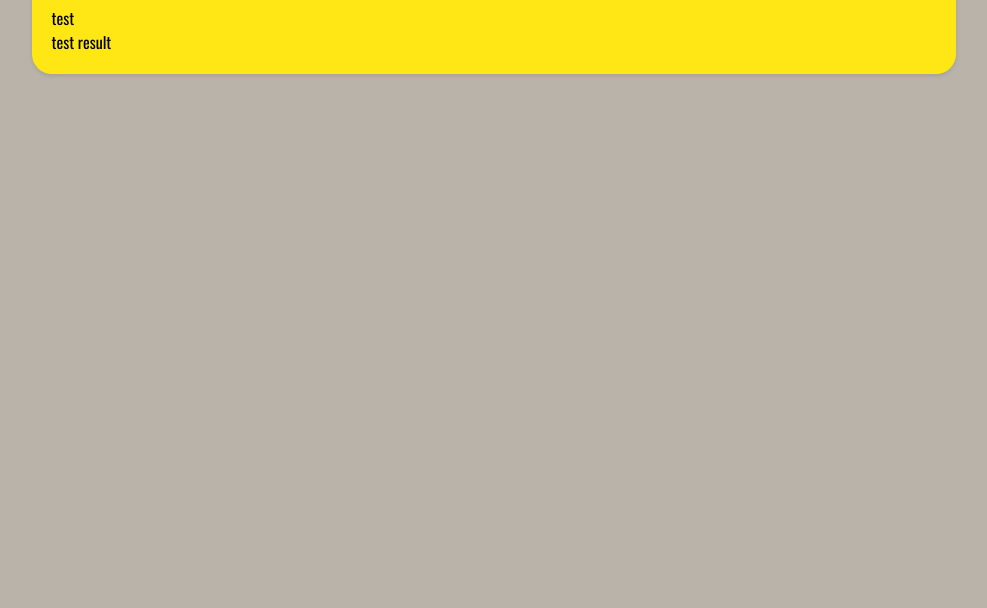
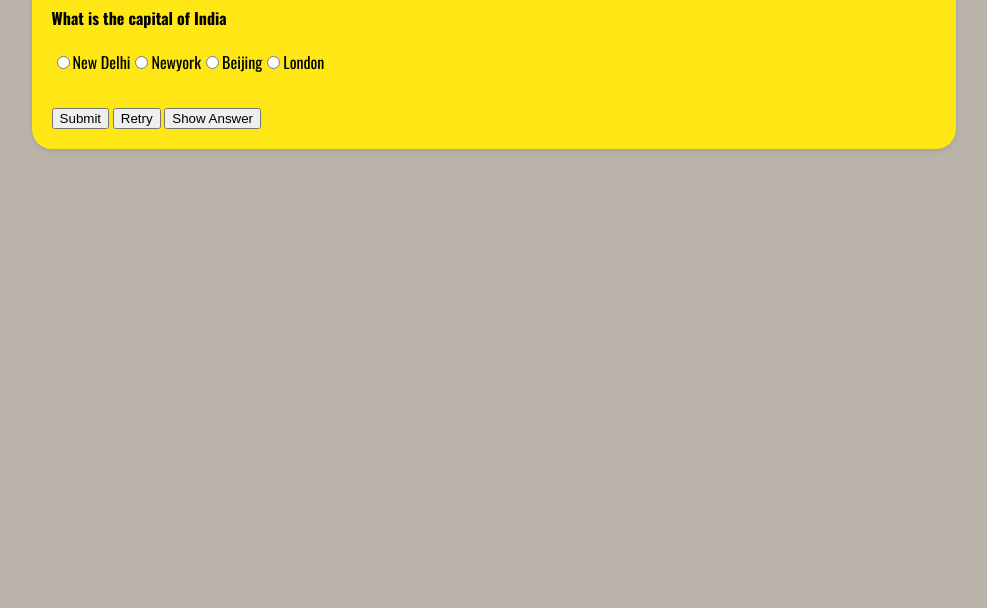
Before and after one commit to Abbeyjp/quiz, a plain HTML site: page index.html in a window 1280 px wide. Shown: the part 192-800 px from the top of the page, without its empty margins (146-1133 px from the left). Drawn offline with nearby package versions, Linux system fonts and the light colour scheme.

Commit message:
Displayed the question and answer in respective container. Added different buttons

```diff
--- a/asset/css/style.css
+++ b/asset/css/style.css
@@ -19,3 +19,11 @@ body {
 h1 {
   text-align: center;
 }
+.question {
+  font-weight: bold;
+  margin-bottom: 20px;
+}
+
+.options {
+  margin-bottom: 30px;
+}
--- a/index.html
+++ b/index.html
@@ -10,11 +10,14 @@
   <div class="container">
     <h1>Quiz</h1>
 
-    <div id="question">test</div>
+    <div id="question"></div>
 
-    <div id="manswers" class="manswers">test result</div>
+    <div id="manswer" class="manswer"></div>
 
+    <button id="submit" class="button">Submit</button>
+    <button id="retry">Retry</button>
+    <button id="showAnswer">Show Answer</button>
   </div>
+  <script src="index.js"></script>
 </body>
-
 </html>
--- a/index.js
+++ b/index.js
@@ -15,7 +15,7 @@ const quizData = [
     answer: 'France',
   },
   {
-    question: 'What is the tallest mountain in the world?',
+    question: 'What is the name of the tallest mountain in the world?',
     options: ['Mount Everest', 'K2', 'Kangchenjunga', 'Makalu'],
     answer: 'Mount Everest',
   },
@@ -57,7 +57,7 @@ const quizData = [
       'Manchester United F.C.',
       'Liverpool F.C.',
     ],
-    answer: 'Whale Shark',
+    answer: 'Manchester United F.C.',
   },
   {
     question: 'Which animal has genetics almost similar to that of the human?',
@@ -69,3 +69,54 @@ const quizData = [
 
 const quizContainer = document.getElementById('question');
 const resultContainer = document.getElementById('manswer');
+const submitButton = document.getElementById('submit');
+const retryButton = document.getElementById('retry');
+const showAnswerButton = document.getElementById('showAnswer');
+
+
+
+
+let currentQuestion = 0;
+let score = 0;
+let incorrectAnswers = [];
+
+function shuffleArray(array) {
+  for (let i = array.length - 1; i > 0; i--) {
+    const j = Math.floor(Math.random() * (i + 1));
+    [array[i], array[j]] = [array[j], array[i]];
+  }
+}
+function displayQuestion() {
+  const questionData = quizData[currentQuestion];
+
+  const questionElement = document.createElement('div');
+  questionElement.className = 'question';
+  questionElement.innerHTML = questionData.question;
+
+  const optionsElement = document.createElement('div');
+  optionsElement.className = 'options';
+
+  const shuffledOptions = [...questionData.options];
+  shuffleArray(shuffledOptions);
+
+  for (let i = 0; i < shuffledOptions.length; i++) {
+    const option = document.createElement('label');
+    option.className = 'option';
+
+    const radio = document.createElement('input');
+    radio.type = 'radio';
+    radio.name = 'quiz';
+    radio.value = shuffledOptions[i];
+
+    const optionText = document.createTextNode(shuffledOptions[i]);
+
+    option.appendChild(radio);
+    option.appendChild(optionText);
+    optionsElement.appendChild(option);
+  }
+quizContainer.innerHTML = '';
+  quizContainer.appendChild(questionElement);
+  quizContainer.appendChild(optionsElement);
+}
+
+displayQuestion();
```
